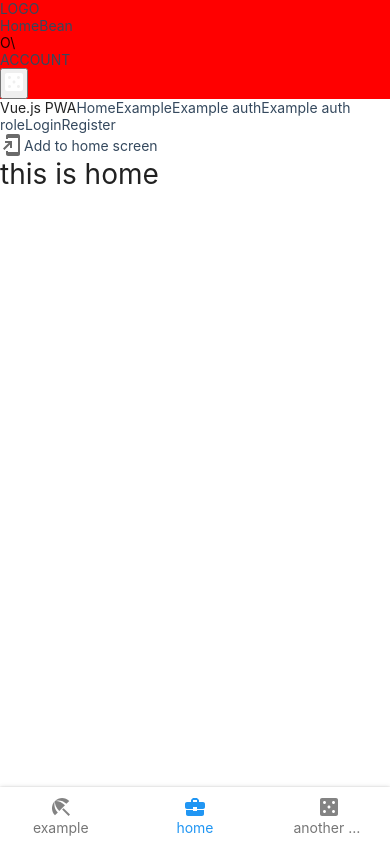
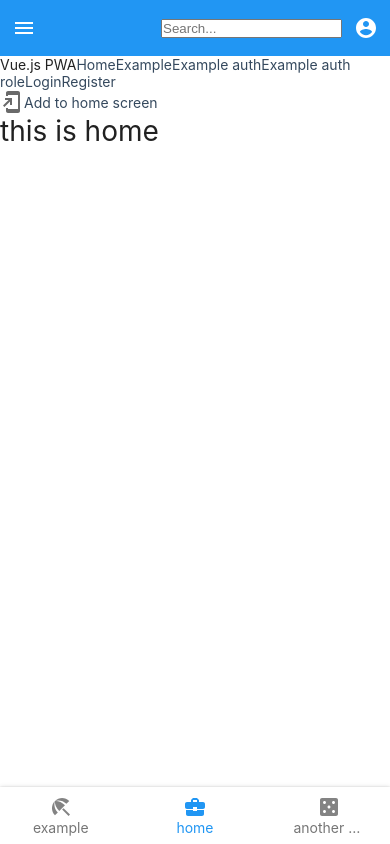
Before and after one commit to stausholm/vue-pwa, a Vue app in the folder client/: page /#/ in a window 390 px wide. Built offline with nearby package versions, Linux system fonts and the light colour scheme; no server answers; the HTML template or start-up script is replaced by a standard one.

Commit message:
Navigation styles

```diff
--- a/client/src/components/navigation/Navigation.vue
+++ b/client/src/components/navigation/Navigation.vue
@@ -1,30 +1,44 @@
 <template>
-  <div class="navigation">
+  <div class="page-header">
     <div class="container">
       <div class="logo">
         <router-link to="/">LOGO</router-link>
       </div>
 
       <!-- Only show nav on desktop -->
+      <div class="header-navigation">
+        <div class="hamburger">
+          <button class="btn-icon btn-icon--large">
+            <icon-base iconName="Hamburger menu" iconColor="#fff" width="24" height="24">
+                <icon-menu />
+            </icon-base>
+          </button>
+        </div>
         <nav>
           <router-link to="/">Home</router-link>
           <router-link to="/">Bean</router-link>
         </nav>
 
-      <div class="header-links">
+        <div class="header-buttons">
           <!-- Make search component -->
-        <div class="search">O\</div>
+          <search-bar />
           <!-- Only show search component on desktop, and open search page on mobile? -->
 
 
           <!-- If on mobile -->
-        <router-link to="/account">ACCOUNT</router-link>
+          <!-- <router-link to="/account">ACCOUNT</router-link> -->
+          <router-link class="account-icon btn-icon btn-icon--large account-icon-mobile" to="/account" tag="button">
+            <icon-base iconName="account" iconColor="#fff" width="24" height="24">
+              <icon-beach-access v-if="isLoggedIn"/>
+              <icon-account v-else/>
+            </icon-base>
+          </router-link>
           <!-- If on desktop -->
-        <div>
-          <button class="account-icon" @click="showAccountDropdown = !showAccountDropdown">
+          <div class="dropdown-wrapper">
+            <button class="account-icon btn-icon btn-icon--large" @click="showAccountDropdown = !showAccountDropdown">
               <icon-base iconName="account dropdown" iconColor="#fff" width="24" height="24">
                 <icon-beach-access v-if="isLoggedIn"/>
-              <icon-casino v-else/>
+                <icon-account v-else/>
               </icon-base>
             </button>
             <div class="dropdown" v-if="showAccountDropdown">
@@ -52,22 +66,26 @@
                 sign in with Google, Facebook | Email
               </div>
             </div>
-        </div>
+          </div> <!-- .dropdown-wrapper -->
 
-      </div>
-    </div>
+        </div> <!-- .header-buttons -->
+
+      </div> <!-- .header-navigation -->
+    </div> <!-- .container -->
   </div>
 </template>
 
 <script>
 import IconBase from '../icons/IconBase';
-import IconCasino from '../icons/IconCasino';
+import IconMenu from '../icons/IconMenu';
+import IconAccount from '../icons/IconAccount';
 import IconBeachAccess from '../icons/IconBeachAccess';
+import SearchBar from '../search/SearchBar';
 
 export default {
   name: 'Navigation',
   components: {
-    IconBase, IconCasino, IconBeachAccess
+    IconBase, IconMenu, IconAccount, IconBeachAccess, SearchBar
   },
   data() {
     return {
@@ -89,9 +107,3 @@ export default {
   },
 }
 </script>
-
-<style lang="scss" scoped>
-.navigation {
-  background: red;
-}
-</style>
--- /dev/null
+++ b/client/src/pages/Account.vue
@@ -0,0 +1,11 @@
+<template>
+  <div>
+    <h1>this is account page</h1>
+  </div>
+</template>
+
+<script>
+export default {
+  name: 'Account'
+}
+</script>
--- a/client/src/router/index.js
+++ b/client/src/router/index.js
@@ -8,6 +8,7 @@ import Register from '@/pages/Register'
 import Example from '@/pages/Example'
 import ExampleWithAuth from '@/pages/ExampleWithAuth'
 import ExampleWithAuthRole from '@/pages/ExampleWithAuthRole'
+import Account from '@/pages/Account'
 
 Vue.use(Router)
 
@@ -56,6 +57,11 @@ let router = new Router({
         is_role: true,
         allowedRoles: ['admin', 'premium', 'basic']
       }
+    },
+    {
+      path: '/account',
+      name: 'Account',
+      component: Account
     }
   ]
 });
--- a/client/src/styles/components/navigation/_navigation.scss
+++ b/client/src/styles/components/navigation/_navigation.scss
@@ -0,0 +1,90 @@
+.page-header {
+  background: $primary-color;
+  color: $white;
+  height: 56px;
+
+  .container {
+    display: flex;
+    align-items: center;
+    height: 100%;
+    padding: 0 $default-spacing;
+  }
+  .logo {
+    max-width: 120px;
+    margin-right: $default-spacing;
+    font-size: 2.5rem;
+    font-weight: 700;
+    //padding: 0 $default-spacing;
+
+    a {
+      color: inherit;
+    }
+  }
+  .header-navigation {
+    display: flex;
+    width: 100%;
+    justify-content: space-between;
+    align-items: center;
+    //margin-right: 0 -$default-spacing;
+
+    a {
+      padding: $default-padding;
+      color: inherit;
+      background: red;
+      display: inline-block;
+      margin-right: $default-spacing;
+    }
+  }
+  .header-buttons {
+    display: flex;
+    align-items: center;
+  }
+  .dropdown-wrapper {
+    position: relative;
+    line-height: 0;
+
+    .dropdown {
+      position: absolute;
+      top: 100%;
+      right: 0;
+      min-width: 260px;
+      border-radius: $default-border-radius;
+      background: $white;
+      box-shadow: $box-shadow;
+      color: $text-primary-color;
+      line-height: initial;
+    }
+  }
+  .hamburger {
+    display: none;
+  }
+  .account-icon-mobile {
+    display: none;
+  }
+}
+
+// tablet landscape
+@media screen and (max-width: 1024px) {
+  .page-header {
+    .container {
+      padding: 0;
+    }
+    .logo {
+      display: none;
+    }
+    .header-navigation {
+      nav {
+        display: none;
+      }
+    }
+    .hamburger {
+      display: initial;
+    }
+    .account-icon {
+      display: none;
+    }
+    .account-icon-mobile {
+      display: initial;
+    }
+  }
+}
```
Lines whose indentation alone changed are shown as unchanged.
